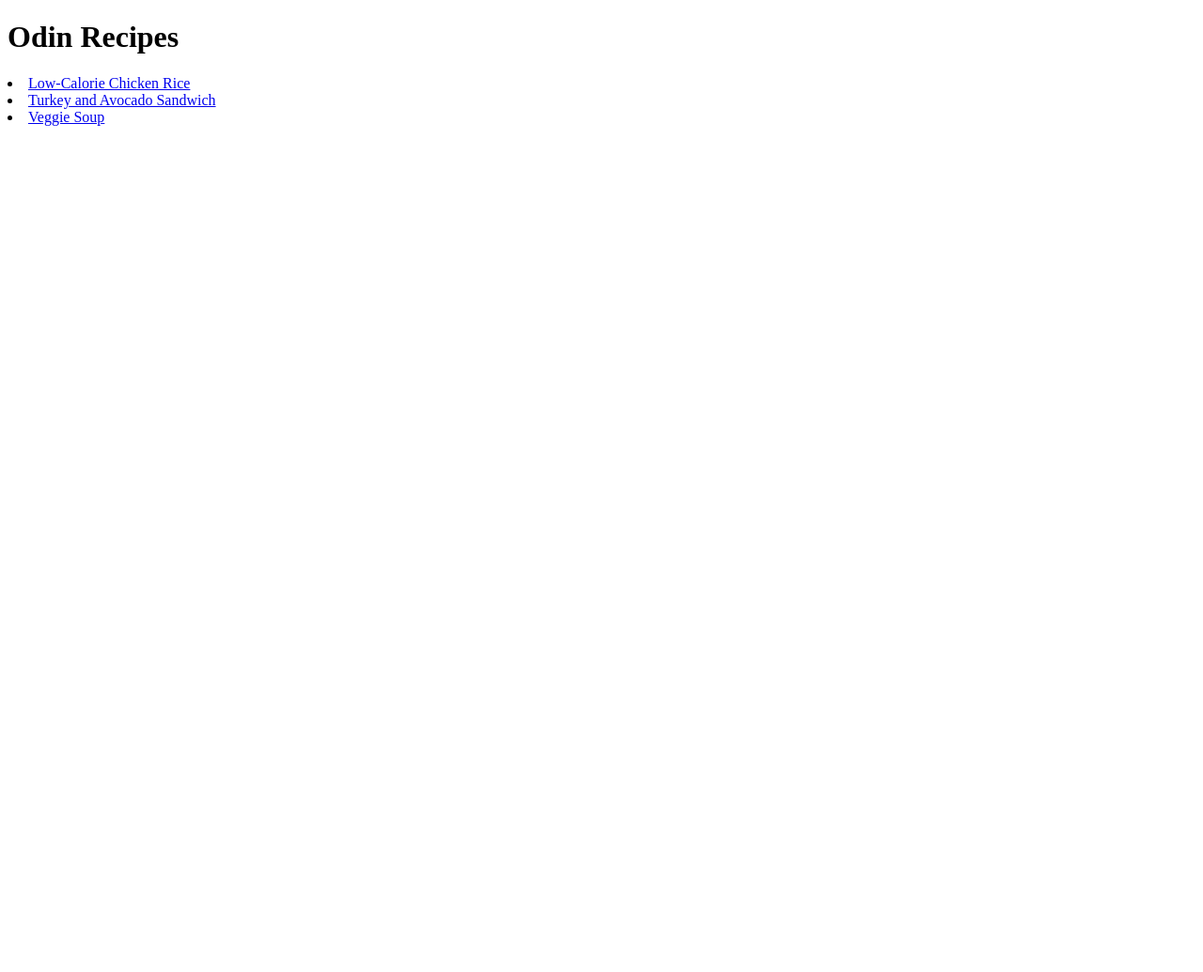
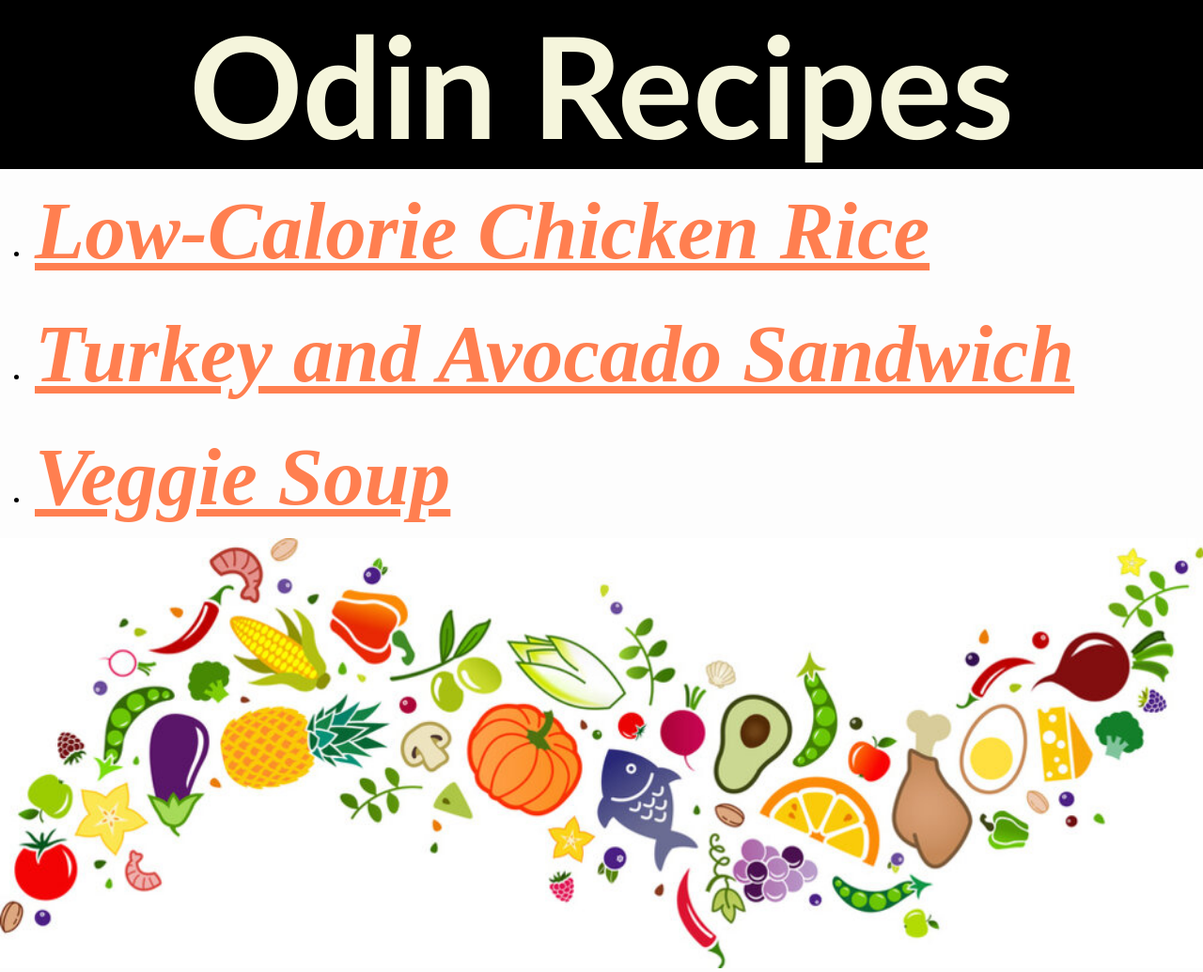
Before and after one commit to faizandevs/odin-recipes, a plain HTML site: page index.html in a window 1280 px wide. Shown: the whole page at 94% size. Before the commit the page ends 800 px from the top, so only its background shows below. Drawn offline with Linux system fonts and the light colour scheme.

Commit message:
styled home page live now

```diff
--- a/index.html
+++ b/index.html
@@ -3,14 +3,17 @@
 <head>
     <meta charset="UTF-8">
     <meta name="viewport" content="width=device-width, initial-scale=1.0">
+    <link rel="stylesheet" href="style.css">
     <title>My Recipes</title>
 </head>
 <body>
-    <h1>Odin Recipes</h1>
+    <h1 class="main">Odin Recipes</h1>
     <ul></ul>
-    <li><a href="recipes/dietrice.html">Low-Calorie Chicken Rice</a></li>
-    <li><a href="recipes/sandwich.html">Turkey and Avocado Sandwich</a></li>
-    <li><a href="recipes/soup.html">Veggie Soup</a></li>
-
+    <li class="links"><a href="recipes/dietrice.html">Low-Calorie Chicken Rice</a></li>
+    <li class="links"><a href="recipes/sandwich.html">Turkey and Avocado Sandwich</a></li>
+    <li class="links"><a href="recipes/soup.html">Veggie Soup</a></li>
+   <div class="footer-img">
+    <img src="./img/footer.jpeg" alt="food animation">
+   </div>
 </body>
 </html>
--- /dev/null
+++ b/style.css
@@ -0,0 +1,32 @@
+*{
+    margin: 0;
+    padding: 0;
+}
+*{
+    background-color: rgb(253, 253, 253);
+}
+
+.main{
+background-color: black;
+color: beige;
+text-align: center;
+font-size: 150px;
+font-family: 'Trebuchet MS', 'Lucida Sans Unicode', 'Lucida Grande', 'Lucida Sans', Arial, sans-serif;
+}
+
+.links{
+
+    padding: 15px;
+
+}
+a{
+    width: 100%;
+     font-style: italic;
+     font-weight: bold;
+    font-size: 87px;
+    color:coral
+
+}
+img{
+    width: 100%;
+}
```
Also changed, not shown: img/footer.jpeg (added).
